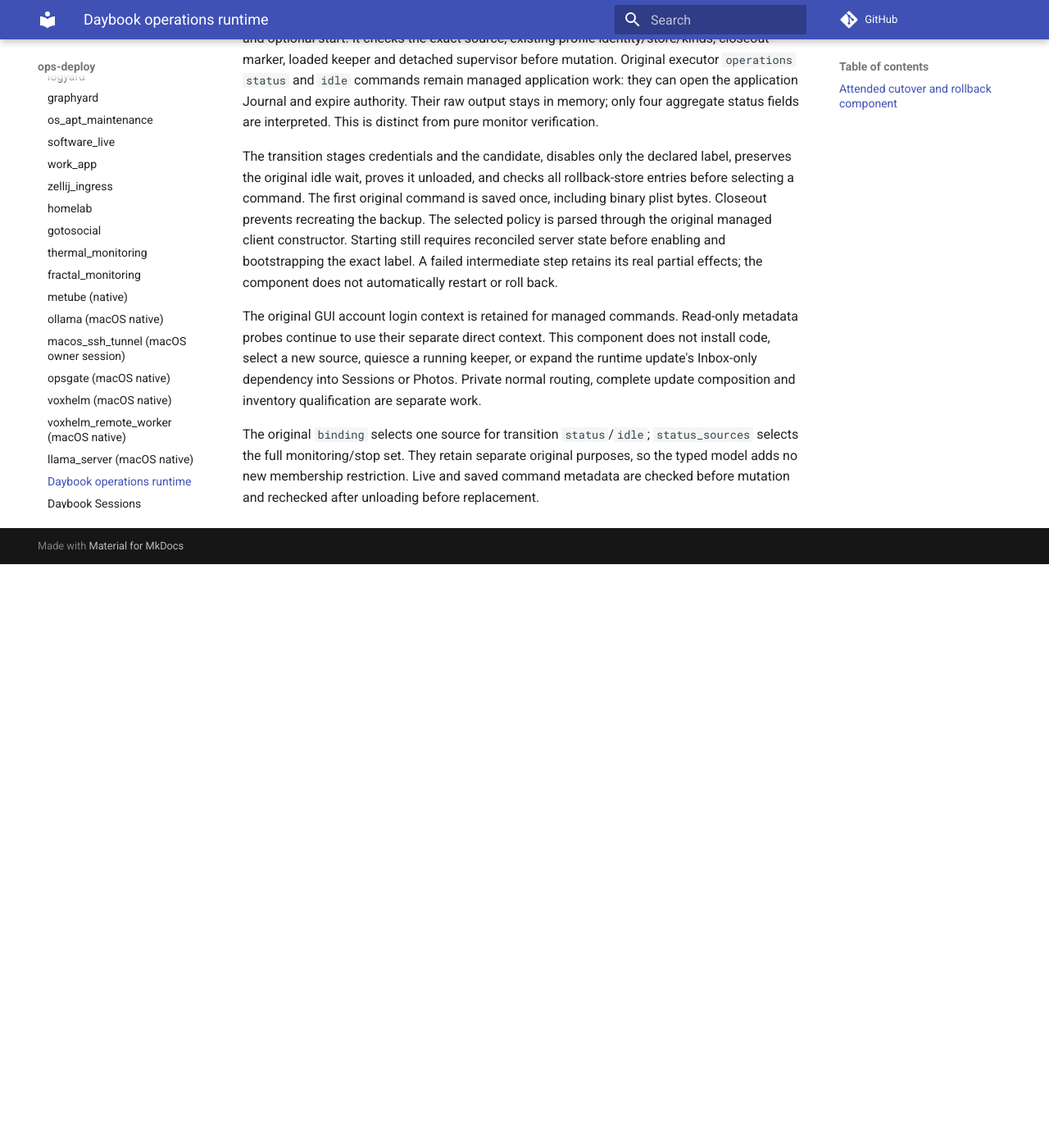
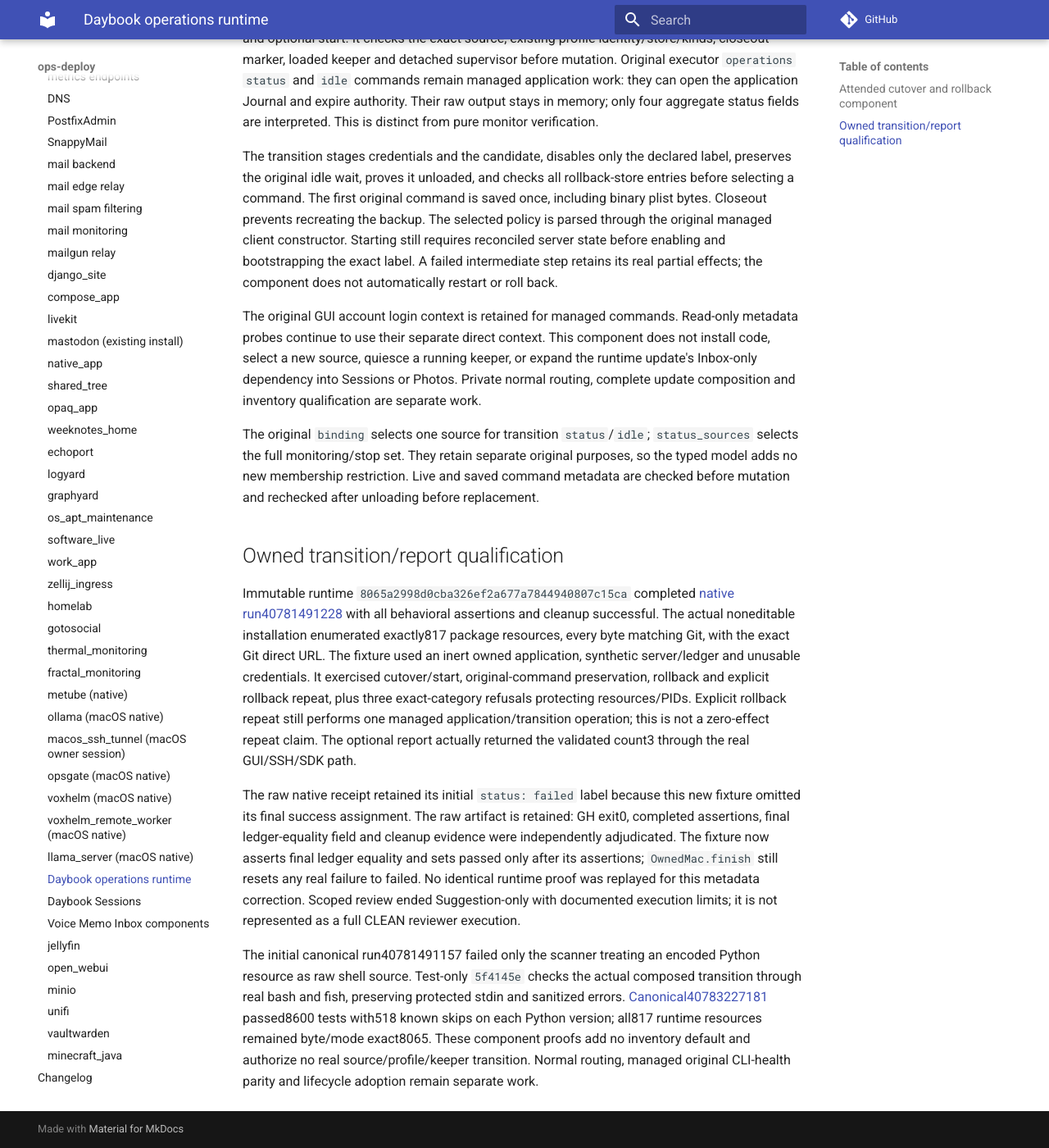
Before and after one commit to ephes/ops-deploy, an MkDocs documentation site: the page built from docs/services/daybook_operations_runtime.md, in a window 1280 px wide and 1400 px high, scrolled down 5536 px. Shown: the whole window at 82% size. Built offline with MkDocs 1.6.1 and Material for MkDocs 9.7.7, drawn with Linux system fonts in a browser that asks for light colours; comment, search, counter and statistics services are not loaded; before the commit the page ends 6224 px from its top, so only the background shows below that.

Commit message:
Record owned runtime transition proof and preserve raw receipt limits

```diff
--- a/docs/services/daybook_operations_runtime.md
+++ b/docs/services/daybook_operations_runtime.md
@@ -282,3 +282,35 @@
 original purposes, so the typed model adds no new membership restriction.
 Live and saved command metadata are checked before mutation and rechecked
 after unloading before replacement.
+
+## Owned transition/report qualification
+
+Immutable runtime `8065a2998d0cba326ef2a677a7844940807c15ca` completed
+[native run40781491228](https://github.com/ephes/ops-deploy/actions/runs/40781491228)
+with all behavioral assertions and cleanup successful. The actual noneditable
+installation enumerated exactly817 package resources, every byte matching Git,
+with the exact Git direct URL. The fixture used an inert owned application,
+synthetic server/ledger and unusable credentials. It exercised cutover/start,
+original-command preservation, rollback and explicit rollback repeat, plus
+three exact-category refusals protecting resources/PIDs. Explicit rollback
+repeat still performs one managed application/transition operation; this is
+not a zero-effect repeat claim. The optional report actually returned the
+validated count3 through the real GUI/SSH/SDK path.
+
+The raw native receipt retained its initial `status: failed` label because this
+new fixture omitted its final success assignment. The raw artifact is retained:
+GH exit0, completed assertions, final ledger-equality field and cleanup evidence
+were independently adjudicated. The fixture now asserts final ledger equality
+and sets passed only after its assertions; `OwnedMac.finish` still resets any
+real failure to failed. No identical runtime proof was replayed for this metadata
+correction. Scoped review ended Suggestion-only with documented execution
+limits; it is not represented as a full CLEAN reviewer execution.
+
+The initial canonical run40781491157 failed only the scanner treating an encoded
+Python resource as raw shell source. Test-only `5f4145e` checks the actual composed
+transition through real bash and fish, preserving protected stdin and sanitized
+errors. [Canonical40783227181](https://github.com/ephes/ops-deploy/actions/runs/40783227181)
+passed8600 tests with518 known skips on each Python version; all817 runtime
+resources remained byte/mode exact8065. These component proofs add no inventory
+default and authorize no real source/profile/keeper transition. Normal routing,
+managed original CLI-health parity and lifecycle adoption remain separate work.
```
Also changed, not shown: docs/changelog.md (+7 -1 lines), docs/services/daybook_voice_memo_inbox.md (+7 -0 lines), 1 other file.
